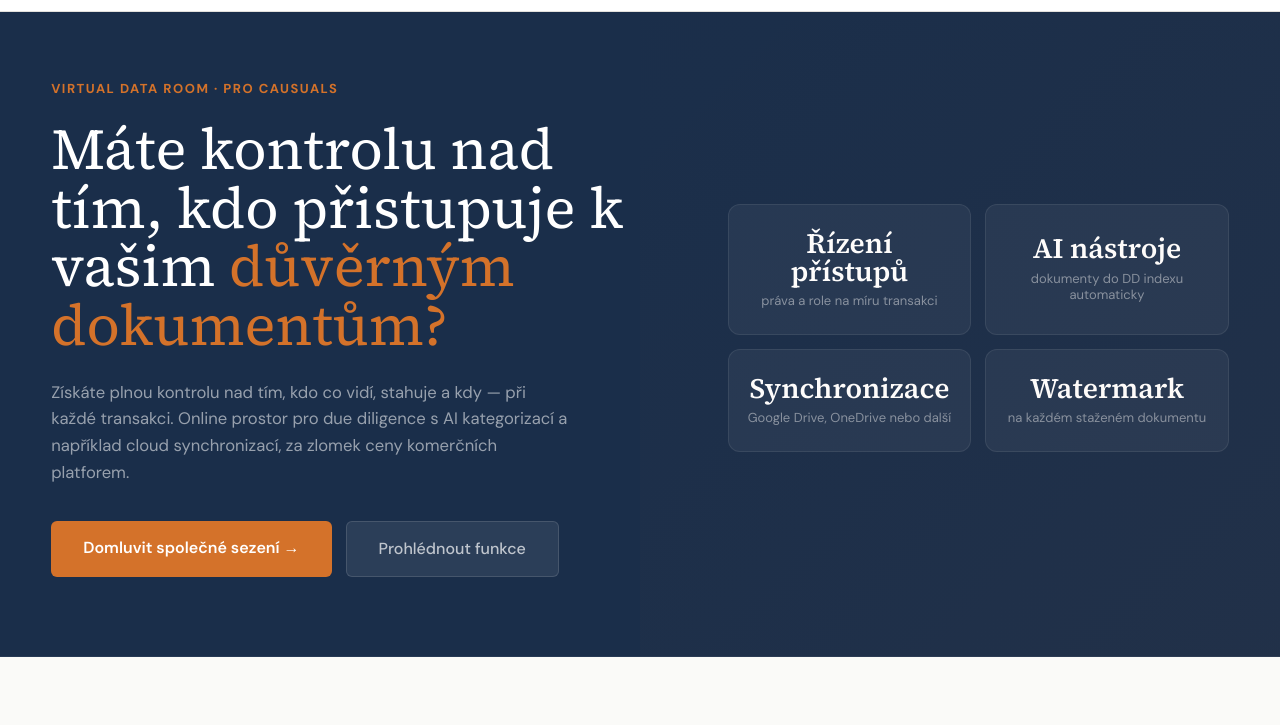
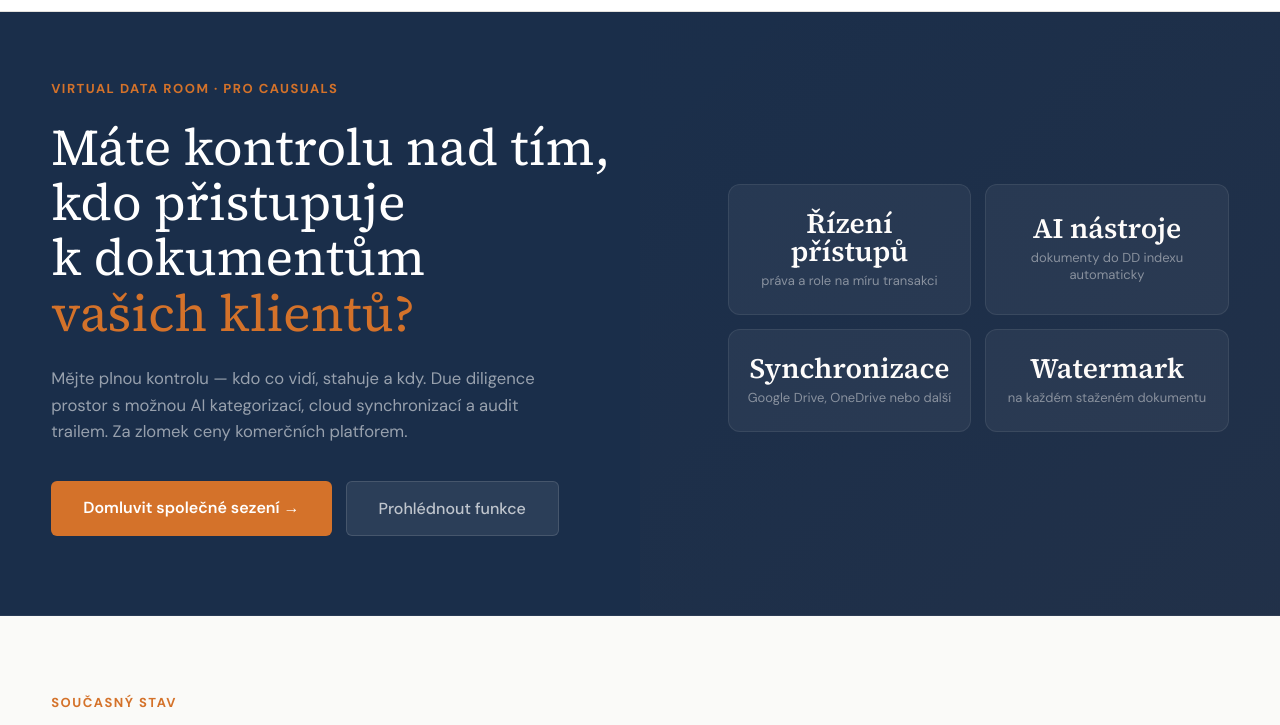
Before and after one commit to jirka-lang/causuals-landing, a plain HTML site: page index.html in a window 1280 px wide. Shown: the part 61-786 px from the top of the page. Drawn offline with Linux system fonts and the light colour scheme.

Commit message:
Update hero copy and CLAUDE.md for new repo structure
- H1: forced 4-line break layout with <br> tags
- H1: "k dokumentům vašich klientů" (dropped "důvěrným")
- Subtitle: "s možnou AI kategorizací" (softened AI claim)
- H1 font: max 60px (was 72px), line-height 1.08 (was 1.02)
- CLAUDE.md: updated deploy URLs, repo info, typography specs

Co-Authored-By: Claude Opus 4.6 (1M context) <noreply@anthropic.com>

```diff
--- a/index.html
+++ b/index.html
@@ -50,7 +50,7 @@ a,button,[role="button"]{cursor:pointer;}
 .hero::after{content:'';position:absolute;bottom:0;left:0;right:0;height:1px;background:rgba(255,255,255,.06);}
 .hero-grid{display:grid;grid-template-columns:1.1fr .9fr;gap:64px;align-items:center;}
 .hero-eyebrow{font-size:13px;letter-spacing:1.5px;text-transform:uppercase;color:var(--copper);font-weight:700;margin-bottom:20px;}
-.hero h1{font-size:clamp(36px, 4.5vw, 72px);line-height:1.02;color:#fff;margin-bottom:24px;font-weight:400;}
+.hero h1{font-size:clamp(36px, 4vw, 60px);line-height:1.08;color:#fff;margin-bottom:24px;font-weight:400;}
 .hero h1 em{font-style:normal;color:var(--copper);}
 .hero-sub{font-size:clamp(15px, 1.3vw, 19px);color:rgba(255,255,255,.55);line-height:1.6;margin-bottom:36px;max-width:520px;}
 .hero-actions{display:flex;gap:14px;flex-wrap:wrap;}
@@ -284,8 +284,8 @@ a,button,[role="button"]{cursor:pointer;}
     <div class="hero-grid">
       <div>
         <div class="hero-eyebrow">Virtual Data Room · pro Causuals</div>
-        <h1>Máte kontrolu nad tím, kdo přistupuje k vašim <em>důvěrným dokumentům?</em></h1>
-        <p class="hero-sub">Získáte plnou kontrolu nad tím, kdo co vidí, stahuje a kdy — při každé transakci. Online prostor pro due diligence s AI kategorizací a například cloud synchronizací, za zlomek ceny komerčních platforem.</p>
+        <h1>Máte kontrolu nad tím,<br>kdo přistupuje<br>k dokumentům<br><em>vašich klientů?</em></h1>
+        <p class="hero-sub">Mějte plnou kontrolu — kdo co vidí, stahuje a kdy. Due diligence prostor s možnou AI kategorizací, cloud synchronizací a audit trailem. Za zlomek ceny komerčních platforem.</p>
         <div class="hero-actions">
           <a href="#kontakt" class="btn-primary">Domluvit společné sezení →</a>
           <a href="#funkce" class="btn-secondary">Prohlédnout funkce</a>
```
Also changed, not shown: 1 other file.
